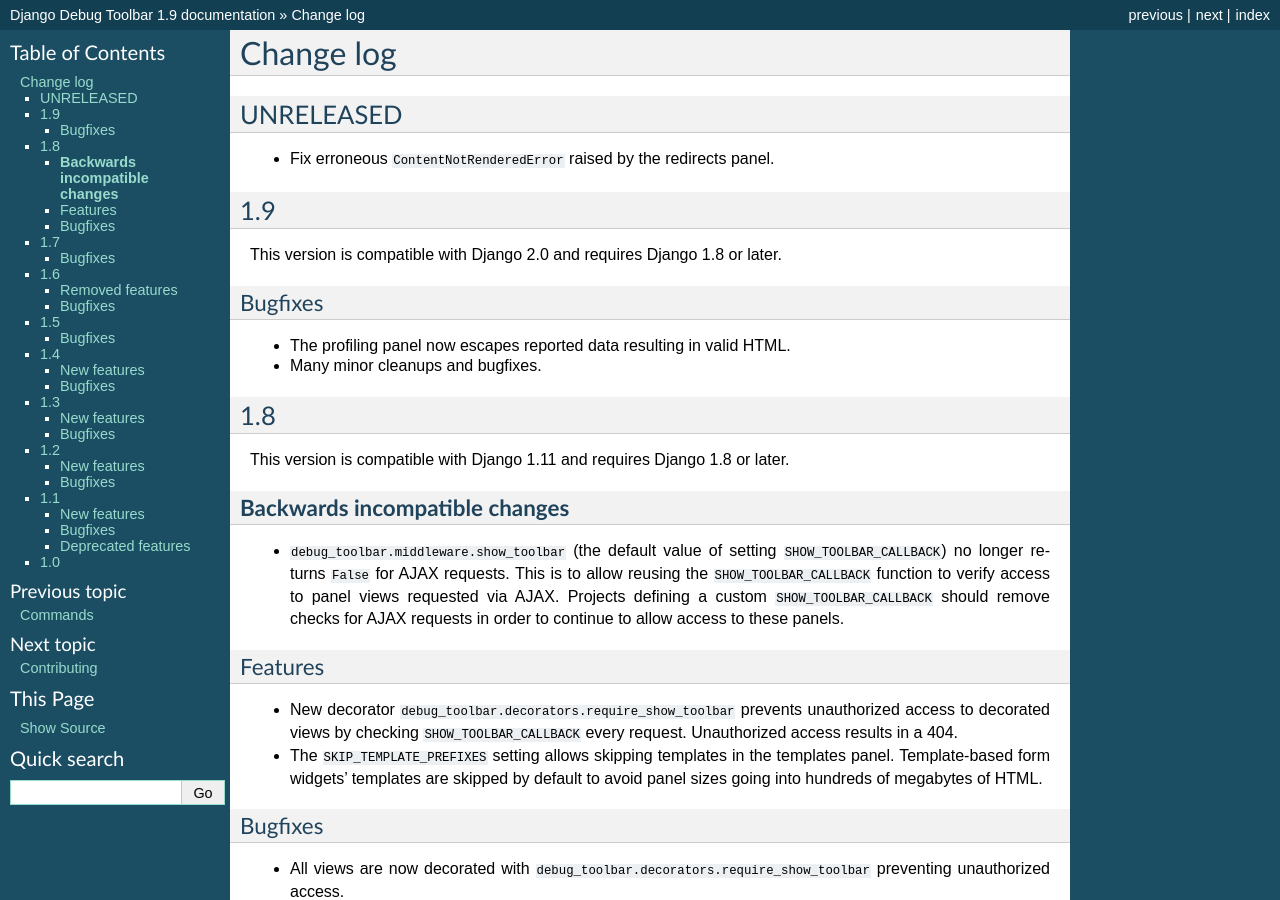
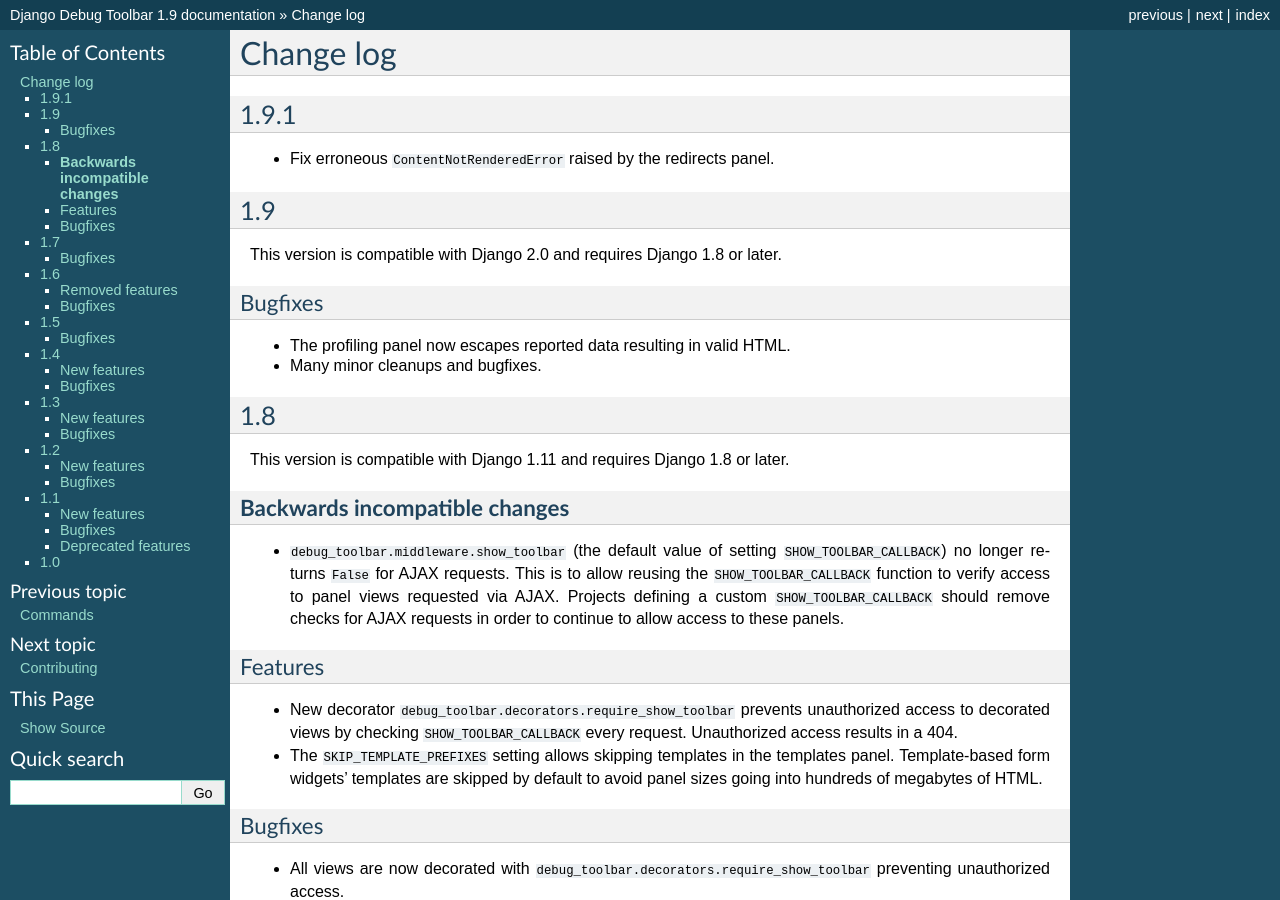
Before and after one commit to jazzband/django-debug-toolbar, a Sphinx documentation site: the page built from docs/changes.rst, in a window 1280 px wide and 900 px high. Built offline with Sphinx 7.4.7, drawn with Linux system fonts in a browser that asks for light colours.

Commit message:
Add 1.9.1 version number to changes.rst

```diff
--- a/docs/changes.rst
+++ b/docs/changes.rst
@@ -1,8 +1,8 @@
 Change log
 ==========
 
-UNRELEASED
-----------
+1.9.1
+-----
 
 * Fix erroneous ``ContentNotRenderedError`` raised by the redirects panel.
 
```
